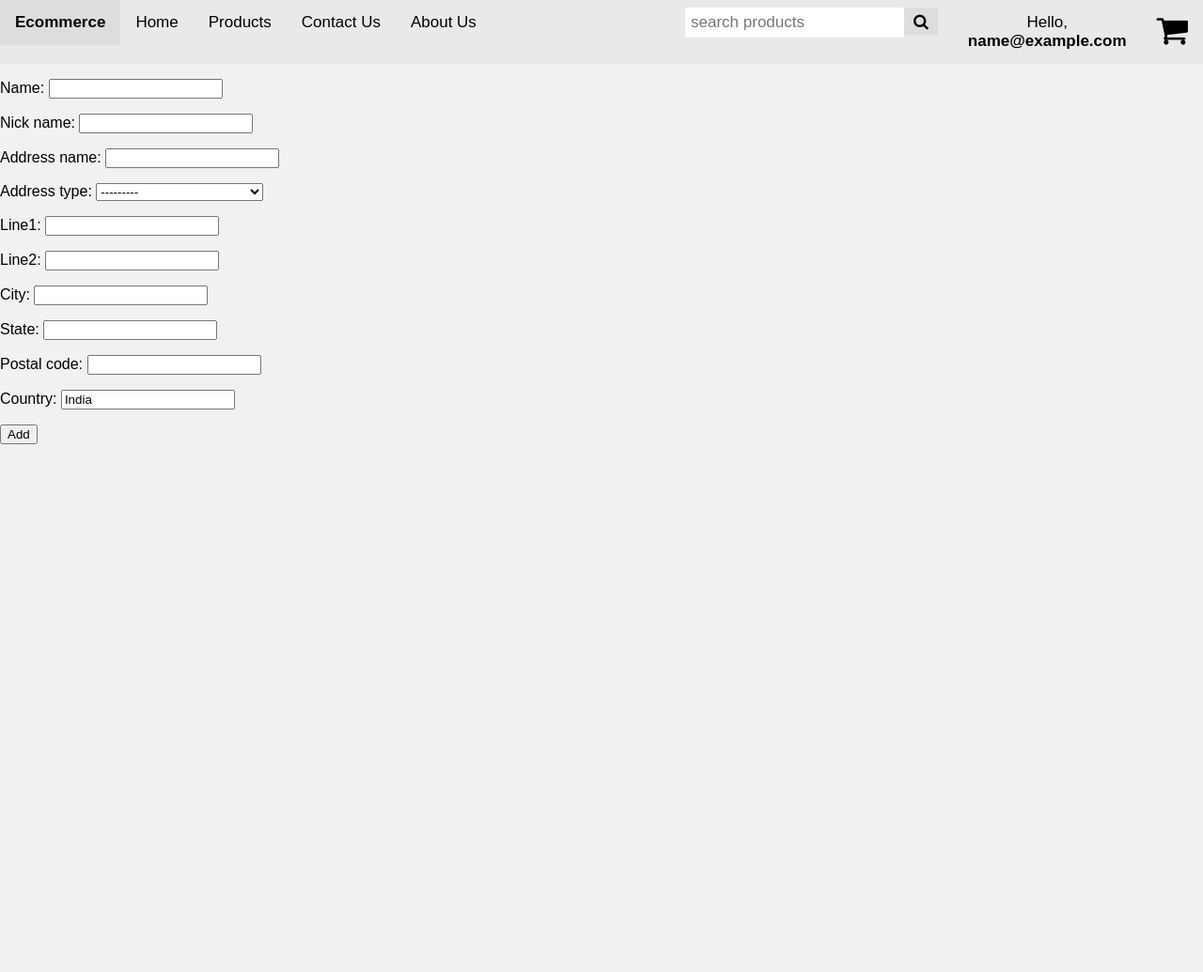
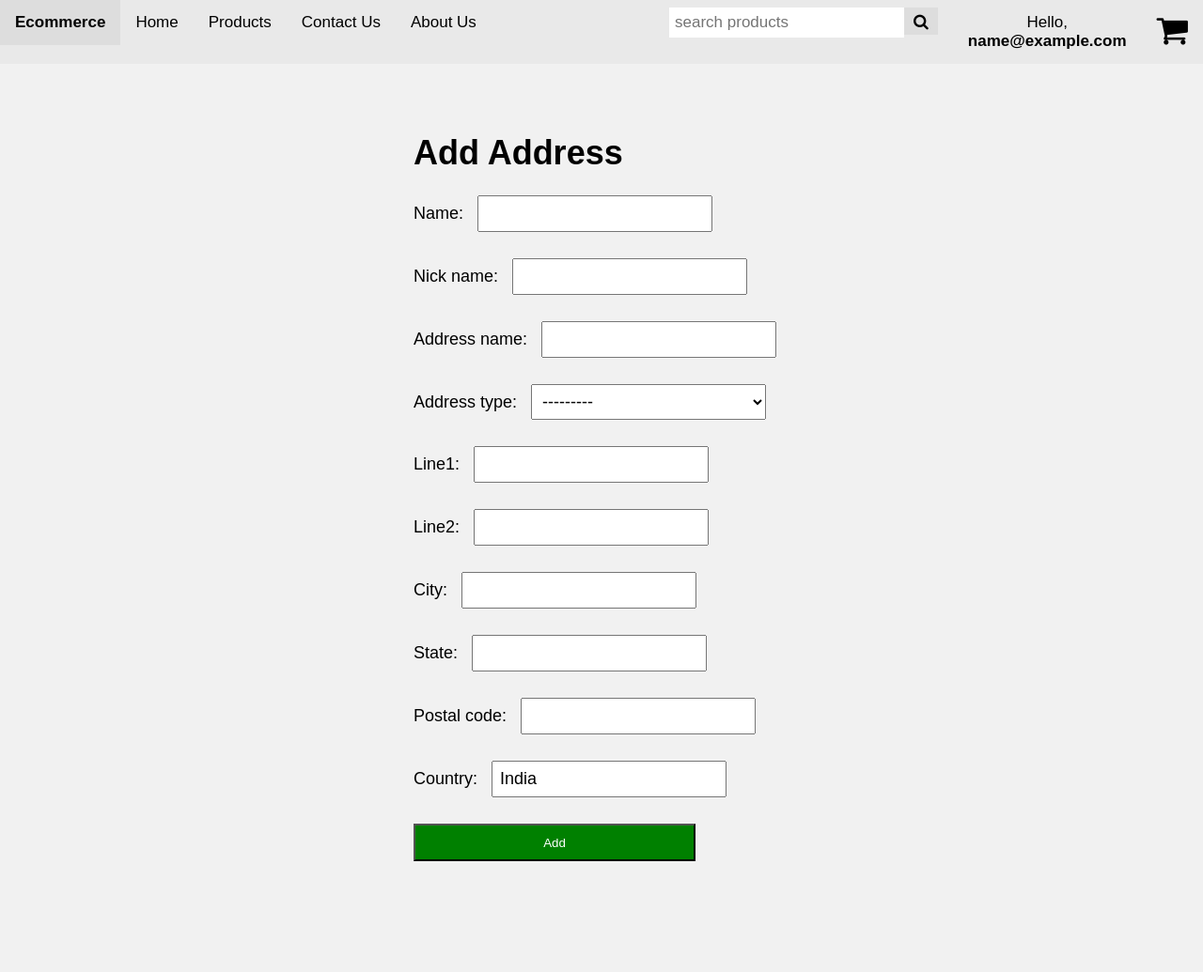
Before and after one commit to azhar316/ecommerce-store, a Django app: page /accounts/address/add in a window 1280 px wide. Shown: the whole page at 94% size. Before the commit the page ends 473 px from the top, so only its background shows below. Run offline with Django 3.2, Linux system fonts and the light colour scheme; the visitor is signed in with stand-in values (Sample User, id 1).

Commit message:
feat: Improve template design of addresses app

```diff
--- a/addresses/models.py
+++ b/addresses/models.py
@@ -2,9 +2,9 @@
 from django.conf import settings
 
 
-ADDRESS_TYPES = (('HOME', 'Deliver to Home'),
-                 ('OFFICE', 'Deliver to Office'),
-                 ('OTHER', 'Deliver to StoreHouse, etc'))
+ADDRESS_TYPES = (('HOME', 'HOME'),
+                 ('OFFICE', 'OFFICE'),
+                 ('OTHER', 'OTHER'))
 
 
 class Address(models.Model):
--- a/addresses/templates/addresses/create.html
+++ b/addresses/templates/addresses/create.html
@@ -1,11 +1,49 @@
 {% extends 'ecommerce\base.html' %}
 
 {% block content %}
+
+<style>
+
+.address {
+  width: 500px;
+  margin-left: auto;
+  margin-right: auto;
+  margin-bottom: 50px;
+  padding: 50px;
+  font-size: 18px;
+}
+
+input {
+  width: 250px;
+  font-size: 18px;
+  margin-left: 10px;
+  margin-bottom: 10px;
+  padding: 7px;
+}
+
+select {
+  width: 250px;
+  font-size: 18px;
+  margin-left: 10px;
+  margin-bottom: 10px;
+  padding: 7px;
+}
+
+.btn {
+  height: 40px;
+  width: 300px;
+  color: white;
+  background-color: green;
+}
+
+</style>
+
 <div class="address">
     <div class="add-address">
+        <h1>Add Address</h1>
         <form method="post" class="post-form">{% csrf_token %}
             {{form.as_p}}
-            <input type="submit" value="Add">
+            <button class="btn" type="submit">Add</button>
         </form>
     </div>
 </div>
```
Also changed, not shown: addresses/templates/addresses/confirm_delete.html (+30 -1 lines), addresses/templates/addresses/detail.html (+20 -1 lines), addresses/templates/addresses/index.html (+44 -7 lines), addresses/templates/addresses/update.html (+39 -1 lines).
